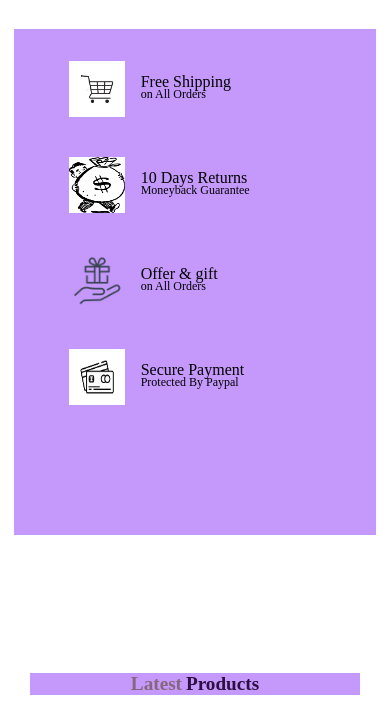
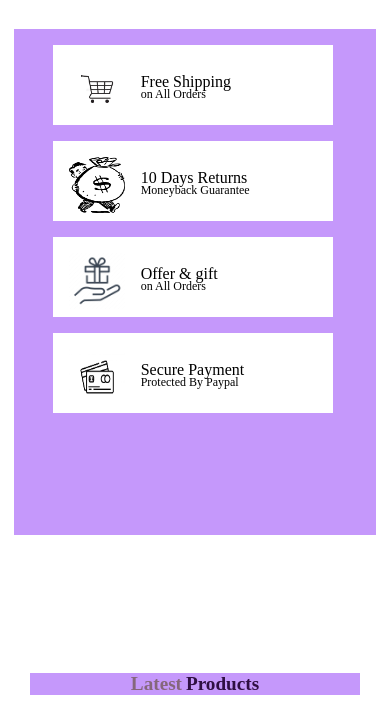
Before and after one commit to arpansingh8055/flowers, a plain HTML site: page index.html in a window 390 px wide. Shown: the part 1501-2225 px from the top of the page. Drawn offline with nearby package versions, Linux system fonts and the light colour scheme.

Commit message:
Update style.css
again

```diff
--- a/style.css
+++ b/style.css
@@ -461,8 +461,8 @@ section{
     }
 
     .box-panel{
-/*         background-color: rgb(255, 255, 255); */
-            background:rgb(197, 152, 251);
+        background-color: rgb(255, 255, 255);
+/*             background:rgb(197, 152, 251); */
         height: 10rem;
         width: 35rem;
         margin-left: 20vw;
```
